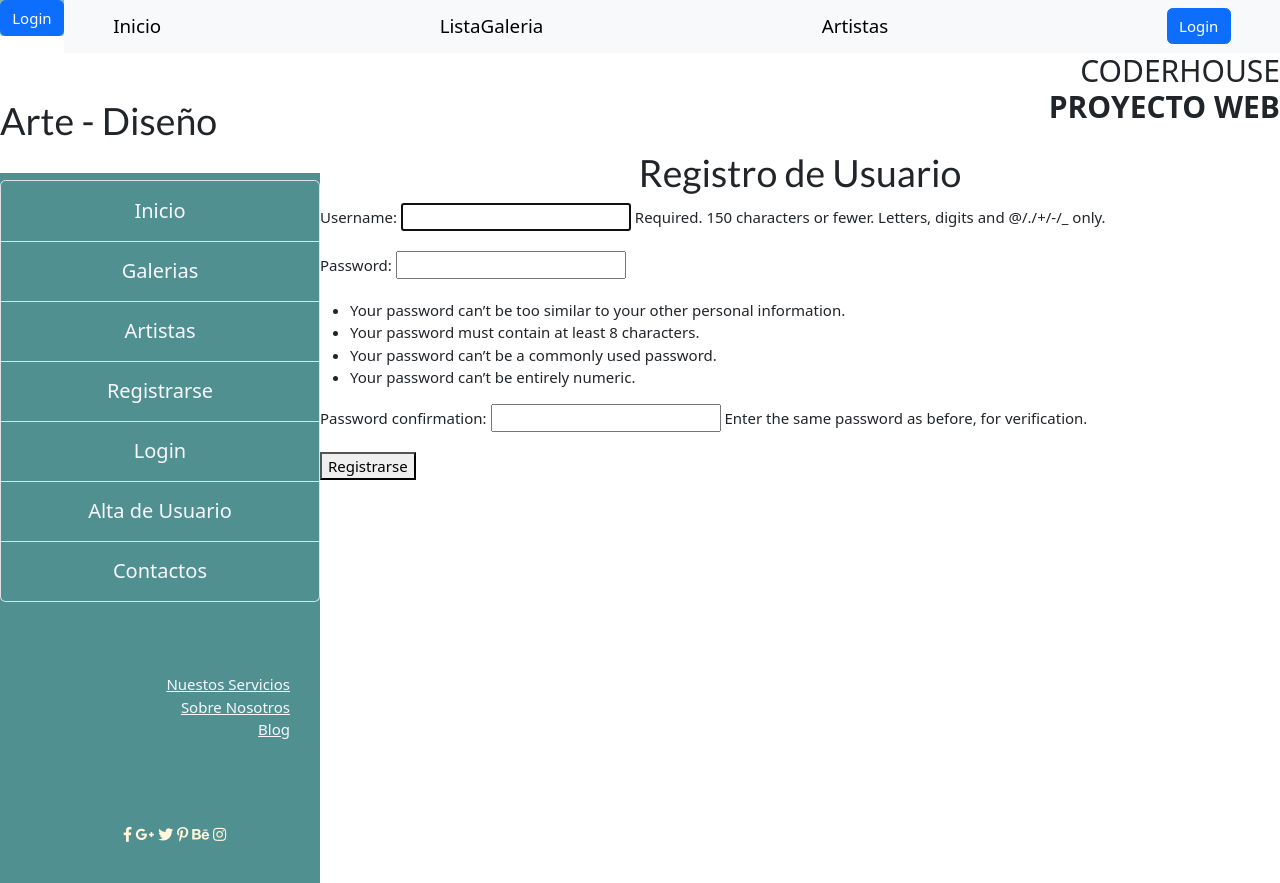
After one commit to lutonhome2005/tercera_pre_entrega_MaldonadoAndres, a Django app: page /register/ in a window 1280 px wide. The commit adds this page. Run offline with Django 4.2, Linux system fonts and the light colour scheme; some libraries are stand-ins or nearby versions.

Commit message:
navbar logueo

```diff
--- a/AppGaleriaWeb/static/css/style.css
+++ b/AppGaleriaWeb/static/css/style.css
@@ -214,3 +214,19 @@ body.registro {
   max-height: 100px; /* Ajustar la altura máxima de la imagen según tus preferencias */
   object-fit: contain; /* Mantener la relación de aspecto y ajustar dentro de la tarjeta */
 }
+
+/* Estilo para el botón de inicio de sesión */
+.login-button {
+  background-color: #007BFF; /* Color de fondo del botón */
+  color: #fff; /* Color del texto del botón */
+  border: none; /* Sin borde */
+  padding: 10px 20px; /* Espaciado del botón */
+  border-radius: 5px; /* Bordes redondeados */
+  text-decoration: none; /* Sin subrayado */
+  font-weight: bold; /* Texto en negrita */
+}
+
+/* Cambia el color del botón al pasar el mouse por encima */
+.login-button:hover {
+  background-color: #0056b3;
+}
--- /dev/null
+++ b/AppGaleriaWeb/templates/alta_usuario.html
@@ -0,0 +1,11 @@
+{% extends 'pagina_inicio.html' %}
+{% block contenidoNuevo %}
+    <h1 class="titulo-centrado">Registro de Usuario</h1>
+    <form action = "{% url 'register' %}" method="post">{% csrf_token %}
+
+        {{miFormulario.as_p}}
+
+        <button type="submit"> Registrarse </button>
+    </form>
+
+{% endblock contenidoNuevo %}
--- a/AppGaleriaWeb/templates/pagina_inicio.html
+++ b/AppGaleriaWeb/templates/pagina_inicio.html
@@ -2,6 +2,11 @@
 <html>
 <head>
     {% load static %}
+    <li class="nav-item text-center list-group-item float-left">
+        <a class="btn btn-primary" href='/login_view'>Login</a>
+    </li>
+
+
     <title>Arte - Diseño</title>
     <meta charset="UTF-8">
     <meta name="viewport" content="width=device-width, initial-scale=1">
@@ -40,6 +45,24 @@
   </style>
 </head>
 <body>
+    <nav class="navbar navbar.light bg-light static-top">
+        <div class="container">
+            <div class="home-button">
+                <a class="navbar-brand" href="{% url 'index' %}">Inicio</a>
+            </div>
+            <a class="navbar-brand" href="{% url 'lista_galerias' %}">ListaGaleria</a>
+            <a class="navbar-brand" href="#">Artistas</a>
+            {% if user.is_authenticated %}
+                <p> Bienvenido {{ user.username }}</p>
+                <a class="btn btn-primary" href="{% url 'logout' %}">Logout</a>
+            {% else %}
+                <a class="btn btn-primary" href="{% url 'register' %}">Login</a>
+            {% endif %}
+            <!-- Agrega más enlaces del navbar aquí si es necesario -->
+        </div>
+    </nav>
+
+
 <div class="w3-row">
     <div class="w3-half"><h1 class="text-left"> <br>Arte -  Diseño</h1></div>
     <div class="w3-half"><h2 class="text-right align-self-center">CODERHOUSE<br><b>PROYECTO WEB</b></h2></div>
@@ -62,6 +85,12 @@
                     <li class="nav-item text-center list-group-item">
                         <!--<a class="nav-link" href='/formularioAltaArtista'>Registrarse</a>-->
                         <a class="nav-link" href='/registro'>Registrarse</a>
+                    </li>
+                    <li class="nav-item text-center list-group-item">
+                        <a class="nav-link" href= '/login_view'>Login</a>
+                    </li>
+                    <li class="nav-item text-center list-group-item">
+                        <a class="nav-link" href= '/register'>Alta de Usuario</a>
                     </li>
                     <li class="nav-item text-center list-group-item">
                         <a class="nav-link" href='/contactos'>Contactos</a>
@@ -105,5 +134,6 @@
         {% endblock contenidoNuevo %}
     </div>
 </div>
+
 </body>
 </html>
--- a/AppGaleriaWeb/templates/registrarse.html
+++ b/AppGaleriaWeb/templates/registrarse.html
@@ -1,5 +1,6 @@
 {% extends 'pagina_inicio.html' %}
 {% block contenidoNuevo %}
     <h1 class="titulo-centrado">Registro de Artistas</h1>
+        {{mensaje}}
 
 {% endblock contenidoNuevo %}
--- a/AppGaleriaWeb/urls.py
+++ b/AppGaleriaWeb/urls.py
@@ -4,6 +4,8 @@ from AppGaleriaWeb.views import *
 from django.conf import settings
 from django.conf.urls.static import static
 from django.urls import path
+from django.contrib.auth.views import LogoutView
+
 
 
 urlpatterns = [
@@ -28,7 +30,9 @@ urlpatterns = [
     path('lista_obras_galeria/<int:galeria_id>/', views.lista_obras_galeria, name='lista_obras_galeria'),
     path('detalle_obra/<int:obra_id>/', views.detalle_obra, name='detalle_obra'),
     path('obras_por_artista/<int:artista_id>/', views.obras_por_artista, name='obras_por_artista'),
-
+    path('login_view/', login_view, name='login_view'),
+    path('register/', register, name='register'),
+    path('logout/', LogoutView.as_view (template_name="logout.html"), name='logout'),
 ]
 
 
--- a/AppGaleriaWeb/views.py
+++ b/AppGaleriaWeb/views.py
@@ -4,6 +4,8 @@ from .models import *
 from django.urls import path
 from AppGaleriaWeb import views
 from django import forms
+from django.contrib.auth.forms import AuthenticationForm, UserCreationForm
+from django.contrib.auth import authenticate, login, logout
 
 
 
@@ -302,3 +304,50 @@ def obras_por_artista(request, artista_id):
     else:
         mensaje = f"{artista.nombreArtista} {artista.apellidoArtista} no ha registrado ninguna obra."
         return render(request, 'obras_por_artista.html', {'mensaje': mensaje})
+
+#login Artista
+
+def login_view (request):
+
+    if request.method == 'POST':
+
+        miFormulario = AuthenticationForm (request, data=request.POST)
+
+        if miFormulario.is_valid():
+            data = miFormulario.cleaned_data
+            usuario = data["username"]
+            psw = data["password"]
+
+            user = authenticate(username=usuario,password=psw)
+
+            if user:
+
+                login(request,user)
+                return render (request,'registrarse.html',{"mensaje": f'Bienvenido {usuario}' })
+
+
+        return render (request,'registrarse.html',{"mensaje": f'Datos incorrectos'})
+
+    else:
+        miFormulario = AuthenticationForm(request)
+        return render(request, 'login.html', {"miFormulario": miFormulario})
+
+#Registro de usuarios
+def register(request):
+
+    if request.method == 'POST':
+
+            miFormulario = UserCreationForm (request.POST)
+
+            if miFormulario.is_valid():
+
+                data = miFormulario.cleaned_data
+                usuario = data["username"]
+                miFormulario.save()
+                return render (request,'registrarse.html',{"mensaje": f'Usuario {usuario} creado con exito!!!!' })
+
+
+            return render (request,'registrarse.html',{"mensaje": f'Formulario Inválido' })
+    else:
+        miFormulario = UserCreationForm()
+        return render(request, 'alta_usuario.html', {"miFormulario": miFormulario})
```
Also changed, not shown: AppGaleriaWeb/templates/galerias.html (+5 -3 lines), AppGaleriaWeb/templates/index.html (+36 -0 lines), AppGaleriaWeb/templates/login.html (added, +11 -0 lines), AppGaleriaWeb/templates/logout.html (added, +7 -0 lines), AppGaleriaWeb/templates/navbar.html (added, +18 -0 lines), db.sqlite3.
